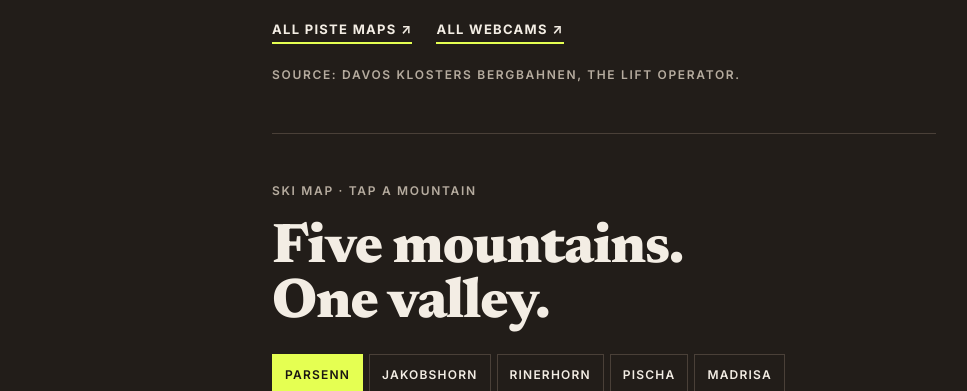
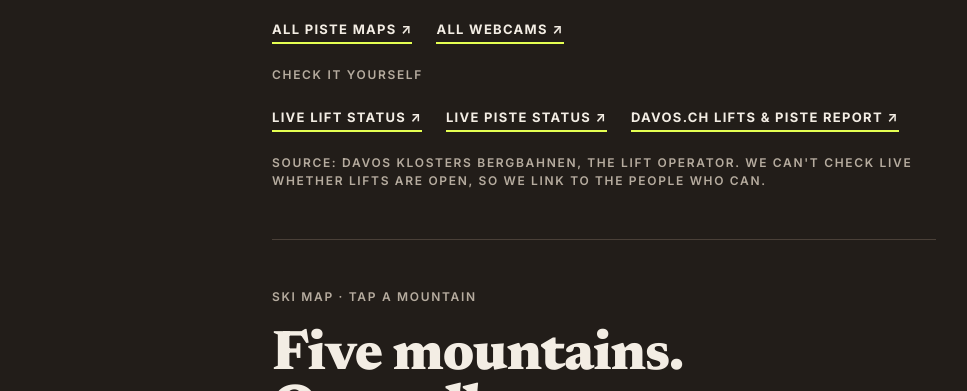
Before and after one commit to martinam421-pixel/offdavos, a plain HTML site: page ski/index.html in a window 1280 px wide. Shown: the part 778-1169 px from the top of the page, without its empty margins (36-1003 px from the left). Drawn offline with Linux system fonts and the light colour scheme.

Commit message:
Ski: official live lift and piste status links
Best skiing tile and Ski page now link to the Davos Klosters Bergbahnen
live lift and piste reports, with davos.ch as second official source.

Co-Authored-By: Claude Opus 5.5 <noreply@anthropic.com>
Claude-Session: https://claude.ai/code/session_01ACgcXArf22xttDpKZxAdoY

```diff
--- a/ski/index.html
+++ b/ski/index.html
@@ -55,7 +55,9 @@
     <h2>Which mountain?</h2>
     <p>Wait. There's more than one?</p>
     <p style="display:flex;flex-wrap:wrap;gap:12px 24px;"><a class="cta" href="https://www.davosklostersmountains.ch/en/mountains/winter/live-info/current-operating-infos?active=maps" target="_blank" rel="noopener" data-track="pistemap_all_click">All piste maps ↗</a><a class="cta" href="https://www.davosklostersmountains.ch/en/mountains/winter/live-info/webcams" target="_blank" rel="noopener" data-track="webcam_all_click">All webcams ↗</a></p>
-    <p class="label-dim">Source: Davos Klosters Bergbahnen, the lift operator.</p>
+    <p class="label-dim">Check it yourself</p>
+    <p style="display:flex;flex-wrap:wrap;gap:12px 24px;"><a class="cta" href="https://www.davosklostersmountains.ch/en/mountains/winter/live-info/current-operating-infos?active=facilities" target="_blank" rel="noopener" data-track="lift_status_click">Live lift status ↗</a><a class="cta" href="https://www.davosklostersmountains.ch/en/mountains/winter/live-info/current-operating-infos?active=slopes" target="_blank" rel="noopener" data-track="piste_status_click">Live piste status ↗</a><a class="cta" href="https://www.davos.ch/en/discover/mountains-in-davos-klosters/winter-sports-report/lifts-and-piste-report" target="_blank" rel="noopener" data-track="davos_ch_lift_report_click">davos.ch lifts &amp; piste report ↗</a></p>
+    <p class="label-dim">Source: Davos Klosters Bergbahnen, the lift operator. We can't check live whether lifts are open, so we link to the people who can.</p>
   </section>
   <section class="block" id="skimap">
     <p class="label-dim">Ski map · tap a mountain</p>
```
Also changed, not shown: index.html (+2 -1 lines).
